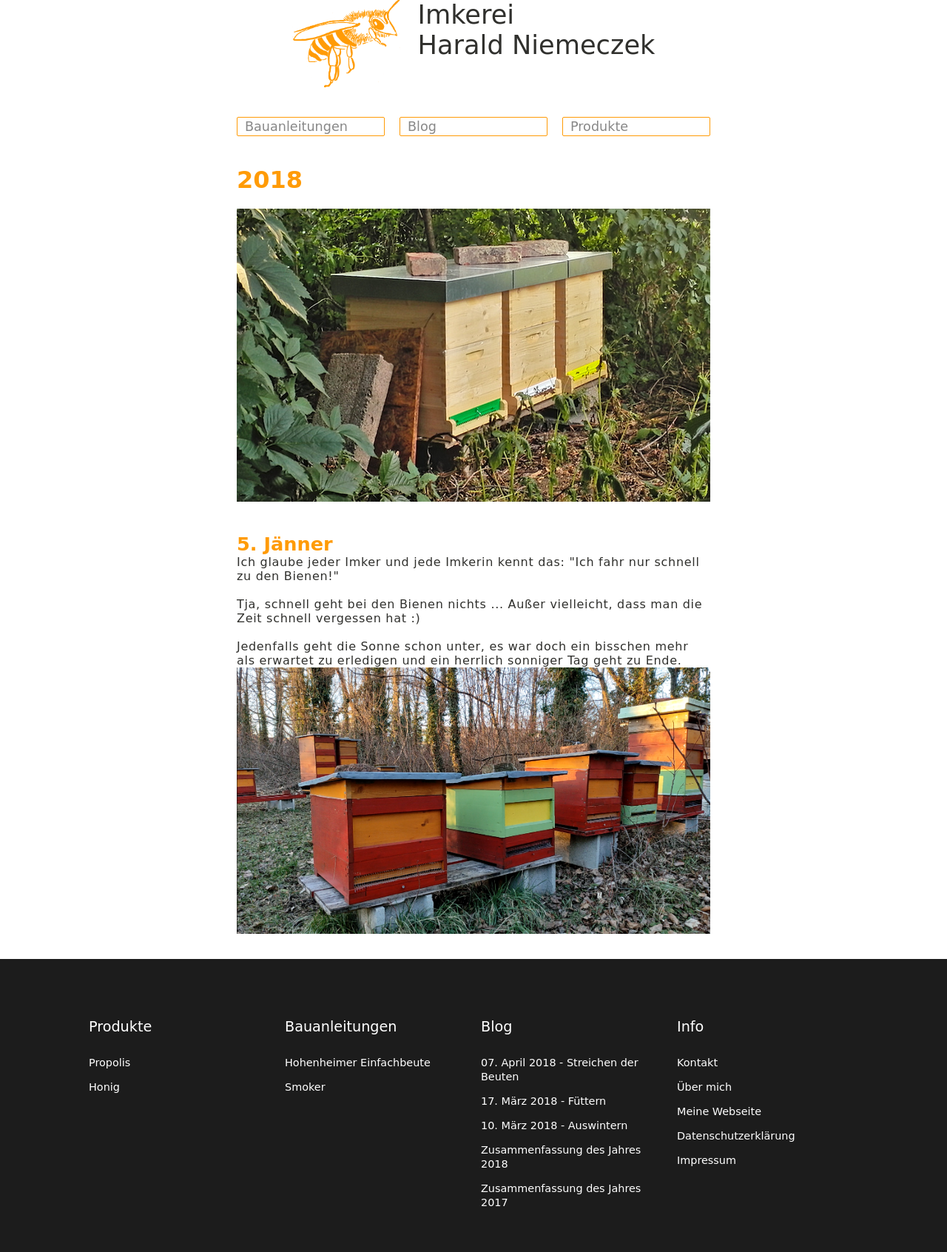
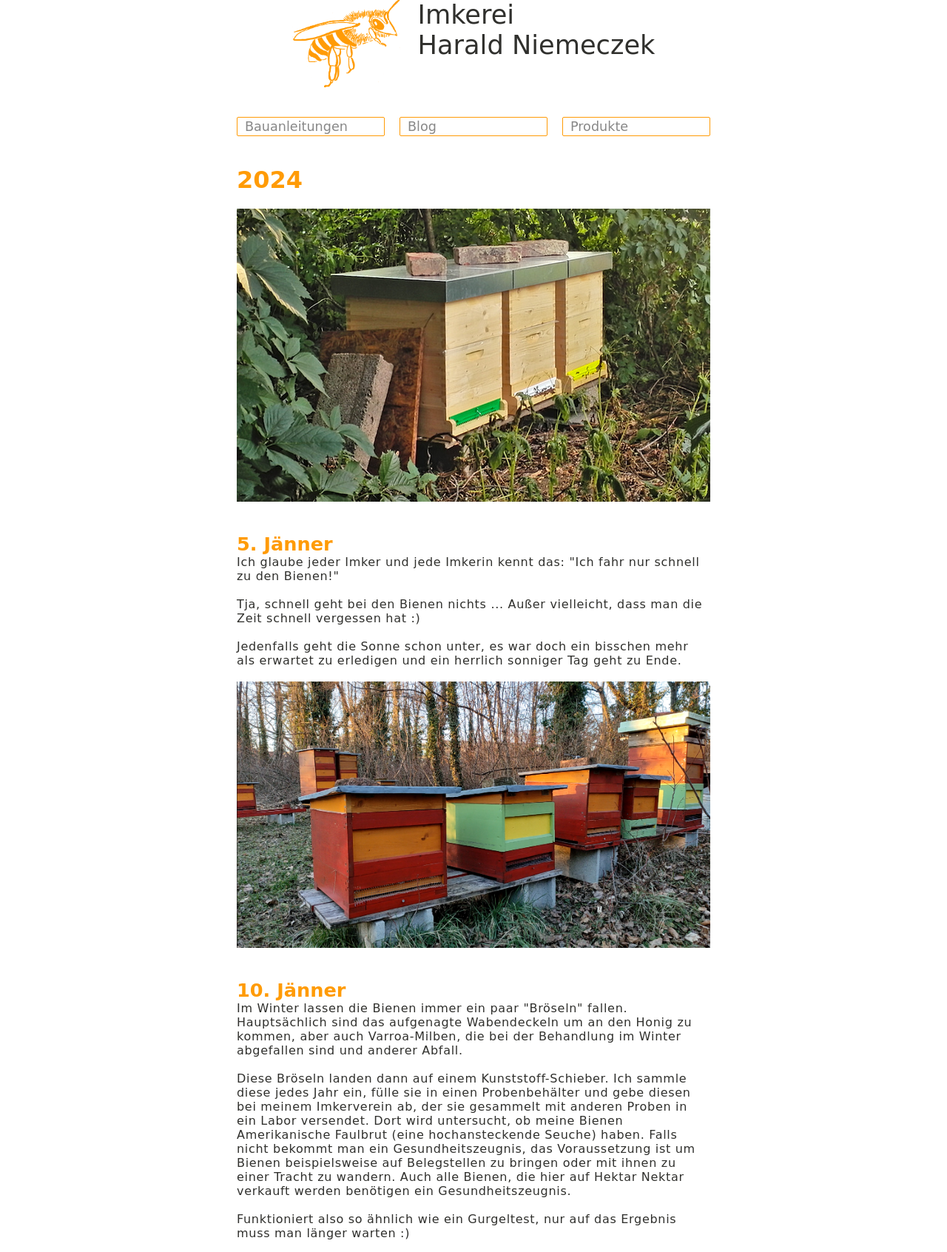
Before and after one commit to HNieme/imkerei.wien, a PHP site: page /blog/2024/index.php in a window 1280 px wide. Shown: the part 31-1723 px from the top of the page at 74% size. Run offline with PHP 8.4, Linux system fonts and the light colour scheme; some libraries are stand-ins or nearby versions; some web fonts are replaced.

Commit message:
Add 2024 blog entries

```diff
--- a/blog/2024/index.php
+++ b/blog/2024/index.php
@@ -1,7 +1,7 @@
 		<?php
 			include "../../assets/template/head/head.php";
 		?>
-					<h1>2018</h1>
+					<h1>2024</h1>
 					<img src="img/header-beuten-small.jpg" alt="Drei Bienenstöcke"  class="img-fullwidth">
 					<p><br /><br /></p>
 					<h3 id="05.01"><a href="#05.01" >5. Jänner</a></h3>
@@ -11,10 +11,21 @@
                         Tja, schnell geht bei den Bienen nichts ... Außer vielleicht, dass man die Zeit schnell vergessen hat :)
                         <br /><br />
                         Jedenfalls geht die Sonne schon unter, es war doch ein bisschen mehr als erwartet zu erledigen und ein herrlich sonniger Tag geht zu Ende.
-
+                        <br /><br />
 						<img src="img/2024_01_05_Bienenvölker-im-Winter.png" alt="Bunt angestrichene Bienenstöcke, beleuchtet von goldener Abendsonne"  class="img-fullwidth">
 					</p>
-
+					<p><br /><br /></p>
+					<h3 id="10.01"><a href="#10.01" >10. Jänner</a></h3>
+					<p>
+					    Im Winter lassen die Bienen immer ein paar "Bröseln" fallen. Hauptsächlich sind das aufgenagte Wabendeckeln um an den Honig zu kommen, aber auch Varroa-Milben, die bei der Behandlung im Winter abgefallen sind und anderer Abfall.
+					    <br /><br />
+					    Diese Bröseln landen dann auf einem Kunststoff-Schieber. Ich sammle diese jedes Jahr ein, fülle sie in einen Probenbehälter und gebe diesen bei meinem Imkerverein ab, der sie gesammelt mit anderen Proben in ein Labor versendet. Dort wird untersucht, ob meine Bienen Amerikanische Faulbrut (eine hochansteckende Seuche) haben. Falls nicht bekommt man ein Gesundheitszeugnis, das Voraussetzung ist um Bienen beispielsweise auf Belegstellen zu bringen oder mit ihnen zu einer Tracht zu wandern. Auch alle Bienen, die hier auf Hektar Nektar verkauft werden benötigen ein Gesundheitszeugnis.
+					    <br /><br />
+					    Funktioniert also so ähnlich wie ein Gurgeltest, nur auf das Ergebnis muss man länger warten :)
+					    <br /><br />
+					    <img src="img/2024_01_29_Bodenbrett.jpg" alt="Bodenbrett voller Wachsbröseln am Ende des Winters"  class="img-fullwidth">
+					    <img src="img/2024_01_29_AFB-Probe.jpg" alt="AFB-Probe, Wachsbröseln in Plastikdöschen"  class="img-fullwidth">
+					</p>
 
 		<?php
 			include "../../assets/template/footer/footer.php";
```
Also changed, not shown: blog/2024/img/2024_01_29_AFB-Probe.jpg (added), 1 other file.
